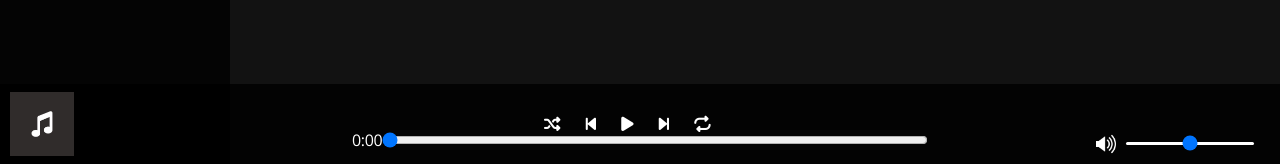
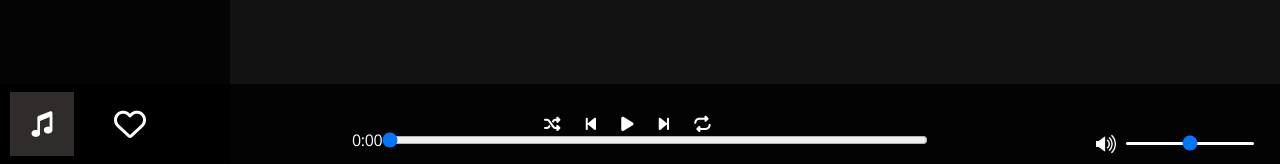
Before and after one commit to NicolasSchutz73/Freezer-Project, a PHP site: page / in a window 1280 px wide. Shown: the part 636-800 px from the top of the page. Run offline with PHP 8.4, Linux system fonts and the light colour scheme; data that the repository does not hold is empty; some libraries are stand-ins or nearby versions.

Commit message:
like button
footer.php : bouton accessible au utilisateur connecté

```diff
--- a/components/footer.php
+++ b/components/footer.php
@@ -17,7 +17,14 @@
                 <h2></h2>
                 <p></p>
             </div>
-            <img src="<?php echo HOST_IMG . '/footer/noLike.png'; ?>" alt="like" id="like">
+
+            <?php
+            if (isset($_SESSION['id'])) {
+                echo '<button><i class="fa-regular fa-heart" id="like"></i></button>';
+            } else {
+                echo '<button disabled><i class="fa-regular fa-heart" id="likeDisable"></i></button>';
+            } ?>
+
         </div>
         <div id="conteneurTimeBar">
             <div id="timeBar">
--- a/style/footer.css
+++ b/style/footer.css
@@ -87,8 +87,6 @@ body {
     width: 10%;
 
     margin-left: 10px;
-
-
 }
 
 #Music>* {
@@ -98,10 +96,24 @@ body {
 
 #Music img {
     width: 50%;
-
 }
 
 #Music #like {
-    width: 20%;
-    margin-left: 30px;
+    font-size: 200%;
+    margin-left: 20px;
+    color: white;
 }
+
+#Music #like:hover {
+    cursor: pointer;
+}
+
+#Music button {
+    all: unset;
+}
+
+#Music #likeDisable {
+    font-size: 200%;
+    margin-left: 20px;
+    color: white;
+}
```
